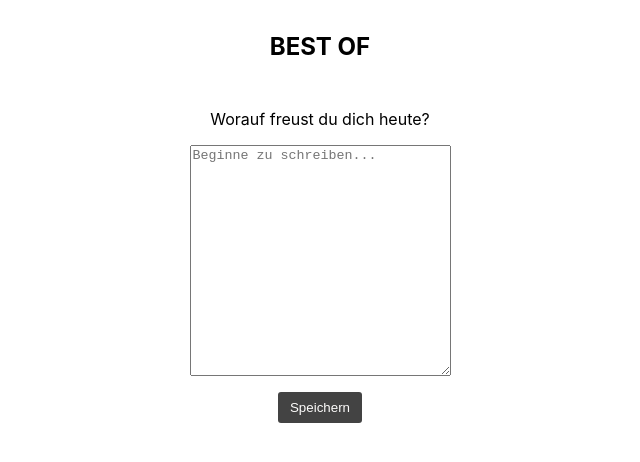
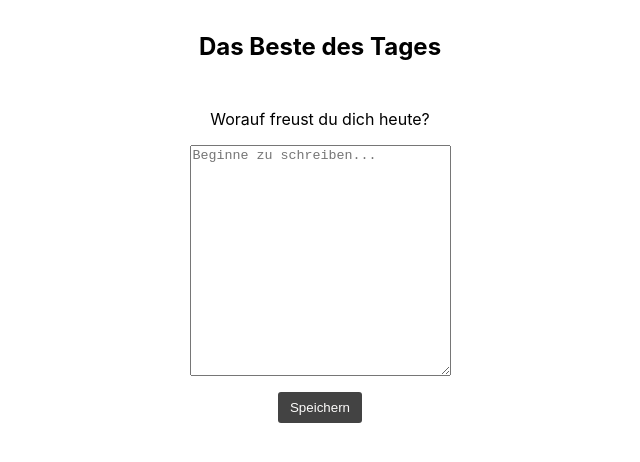
Before and after one commit to marialitwa/capstone-project, a Next.js app: page / in a window 1280 px wide. Shown: the top 462 px of the page, without its empty margins (320-960 px from the left). Built offline with nearby package versions, Linux system fonts and the light colour scheme.

Commit message:
Initiate localStorage

```diff
--- a/components/GlobalStyles.js
+++ b/components/GlobalStyles.js
@@ -6,14 +6,10 @@ const GlobalStyles = createGlobalStyle`
         padding: 0;
         margin: 0;
         font-family: -apple-system, BlinkMacSystemFont, "Segoe UI", Roboto, Helvetica, Arial, sans-serif, "Apple Color Emoji", "Segoe UI Emoji", "Segoe UI Symbol";
-        _display: flex;
-        _justify-content: center;
-        _align-items: center;
     }
 
     * {
         box-sizing: border-box;
-
     }
 `;
 
--- a/components/QuestionCard.js
+++ b/components/QuestionCard.js
@@ -8,10 +8,13 @@ export default function QuestionCard() {
   const handleSubmit = (event) => {
     event.preventDefault();
 
-    // Use setAnswer here instead of alert like in example from here: https://www.w3schools.com/react/showreact.asp?filename=demo2_react_forms_submit
-    // Test
-    setAnswer(event.target.elements.morningQuestion.value);
+    const formElements = event.target.elements;
 
+    // Use setAnswer below here instead of alert like in example of 'React Forms':
+    // https://www.w3schools.com/react/showreact.asp?filename=demo2_react_forms_submit
+    setAnswer(formElements.morningQuestion.value);
+
+    // formElements.morningQuestion.focus();
     event.target.reset();
   };
 
@@ -27,7 +30,7 @@ export default function QuestionCard() {
           placeholder="Beginne zu schreiben..."
           rows="15"
           cols="30"
-          maxlength="500"
+          maxLength="500"
         ></textarea>
         <SubmitButton />
       </Form>
--- a/components/Title.js
+++ b/components/Title.js
@@ -1,7 +1,7 @@
 import styled from "styled-components";
 
 export default function Title() {
-  return <Heading>BEST OF</Heading>;
+  return <Heading>Das Beste des Tages</Heading>;
 }
 
 const Heading = styled.h2`
--- a/pages/_app.js
+++ b/pages/_app.js
@@ -1,10 +1,13 @@
 import GlobalStyles from "../components/GlobalStyles";
+import { useLocalStorage } from "../helpers/hooks";
 
 function MyApp({ Component, pageProps }) {
+  const [answer, setAnswer] = useLocalStorage("morningAnswer", {});
+
   return (
     <>
       <GlobalStyles />
-      <Component {...pageProps} />
+      <Component {...pageProps} answer={answer} setAnswer={setAnswer} />
     </>
   );
 }
```
